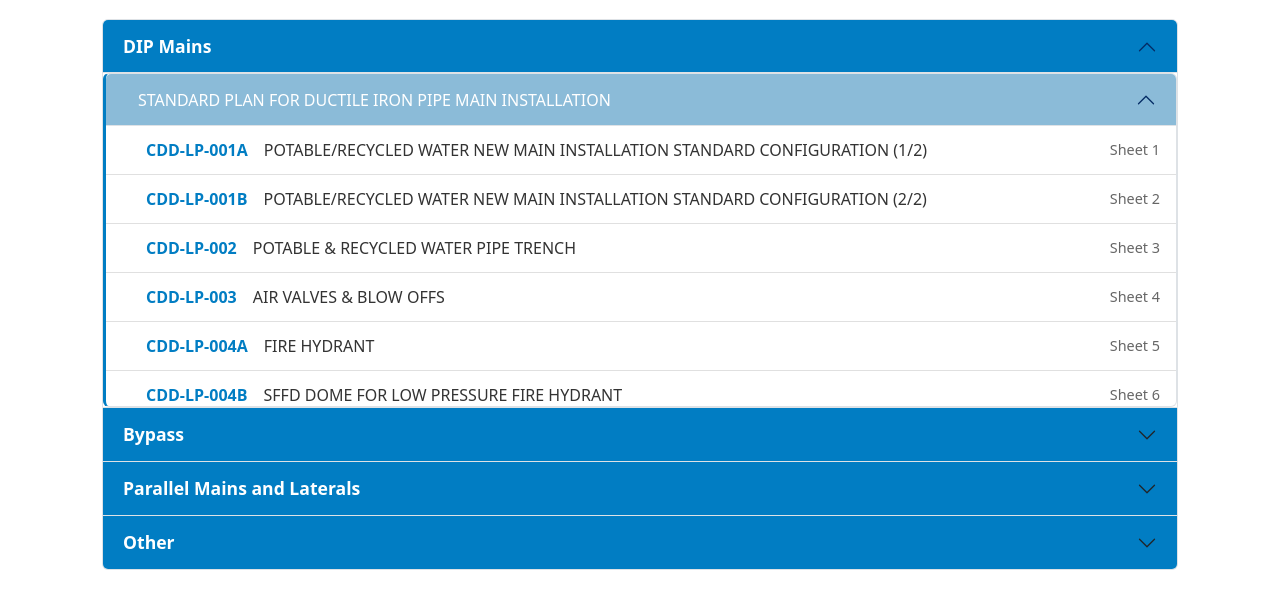
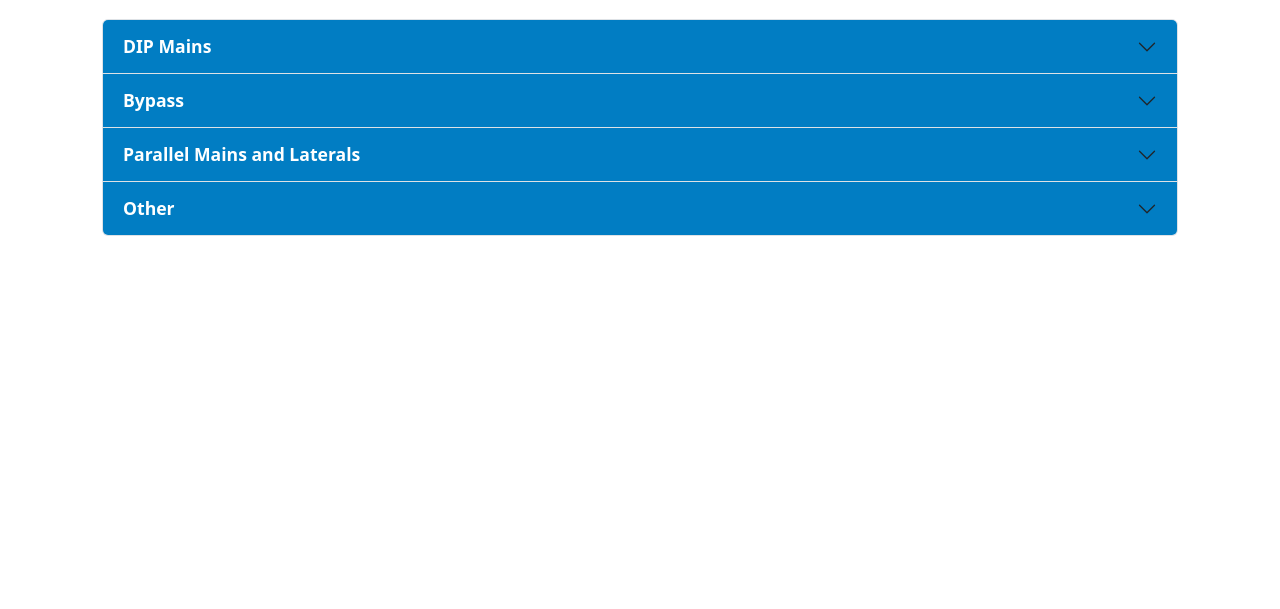
Before and after one commit to bulklc/sfcdd, a plain HTML site: page standards/plans.html in a window 1280 px wide. Shown: the part 181-790 px from the top of the page. Drawn offline with nearby package versions, Linux system fonts and the light colour scheme.

Commit message:
modified:   standards/plans.html

```diff
--- a/standards/plans.html
+++ b/standards/plans.html
@@ -222,19 +222,13 @@
             accordionHTML += `
               <div class="accordion-item">
                 <h2 class="accordion-header" id="heading-cat-${catIndex}">
-                  <button class="accordion-button category-level ${
-                    catIndex !== 0 ? "collapsed" : ""
-                  }" type="button"
+                  <button class="accordion-button category-level collapsed" type="button"
                           data-bs-toggle="collapse" data-bs-target="#${categoryId}"
-                          aria-expanded="${
-                            catIndex === 0 ? "true" : "false"
-                          }" aria-controls="${categoryId}">
+                          aria-expanded="false" aria-controls="${categoryId}">
                     ${category.category}
                   </button>
                 </h2>
-                <div id="${categoryId}" class="accordion-collapse collapse ${
-              catIndex === 0 ? "show" : ""
-            }"
+                <div id="${categoryId}" class="accordion-collapse collapse"
                      aria-labelledby="heading-cat-${catIndex}" data-bs-parent="#plansAccordion">
                   <div class="accordion-body p-0">
                     <div class="accordion accordion-nested" id="accordion-${categoryId}">
@@ -246,23 +240,24 @@
               const hasDrawings =
                 section.drawings && section.drawings.length > 0;
 
+              // First section of first category should be expanded
+              const isFirstSection = catIndex === 0 && secIndex === 0;
+
               accordionHTML += `
                 <div class="accordion-item">
                   <h2 class="accordion-header" id="heading-sec-${catIndex}-${secIndex}">
                     <button class="accordion-button section-level ${
-                      secIndex !== 0 ? "collapsed" : ""
+                      isFirstSection ? "" : "collapsed"
                     }" type="button"
                             data-bs-toggle="collapse" data-bs-target="#${sectionId}"
                             aria-expanded="${
-                              secIndex === 0 && catIndex === 0
-                                ? "true"
-                                : "false"
+                              isFirstSection ? "true" : "false"
                             }" aria-controls="${sectionId}">
                       ${section.section}
                     </button>
                   </h2>
                   <div id="${sectionId}" class="accordion-collapse collapse ${
-                secIndex === 0 && catIndex === 0 ? "show" : ""
+                isFirstSection ? "show" : ""
               }"
                        aria-labelledby="heading-sec-${catIndex}-${secIndex}" data-bs-parent="#accordion-${categoryId}">
                     <div class="accordion-body p-0">
```
